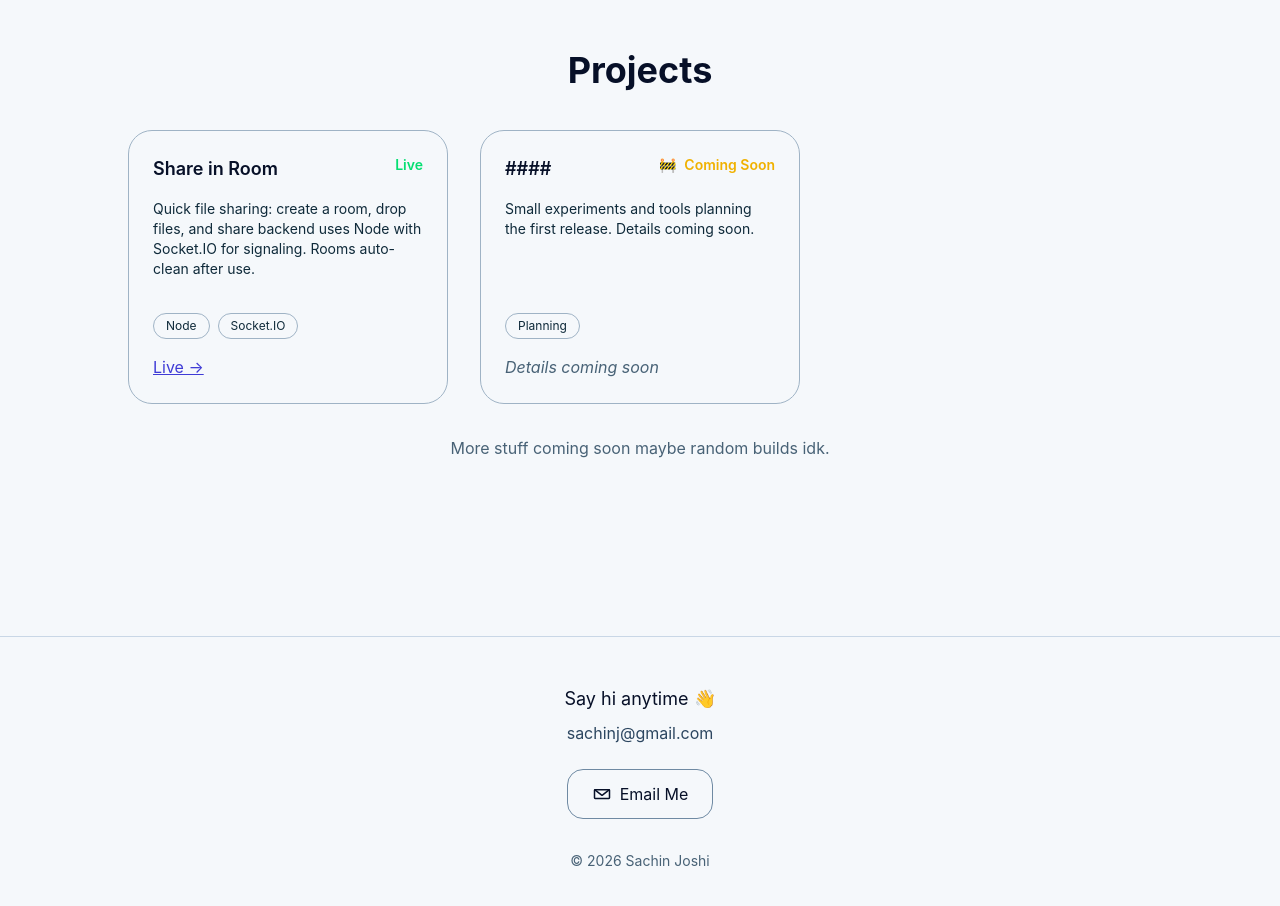
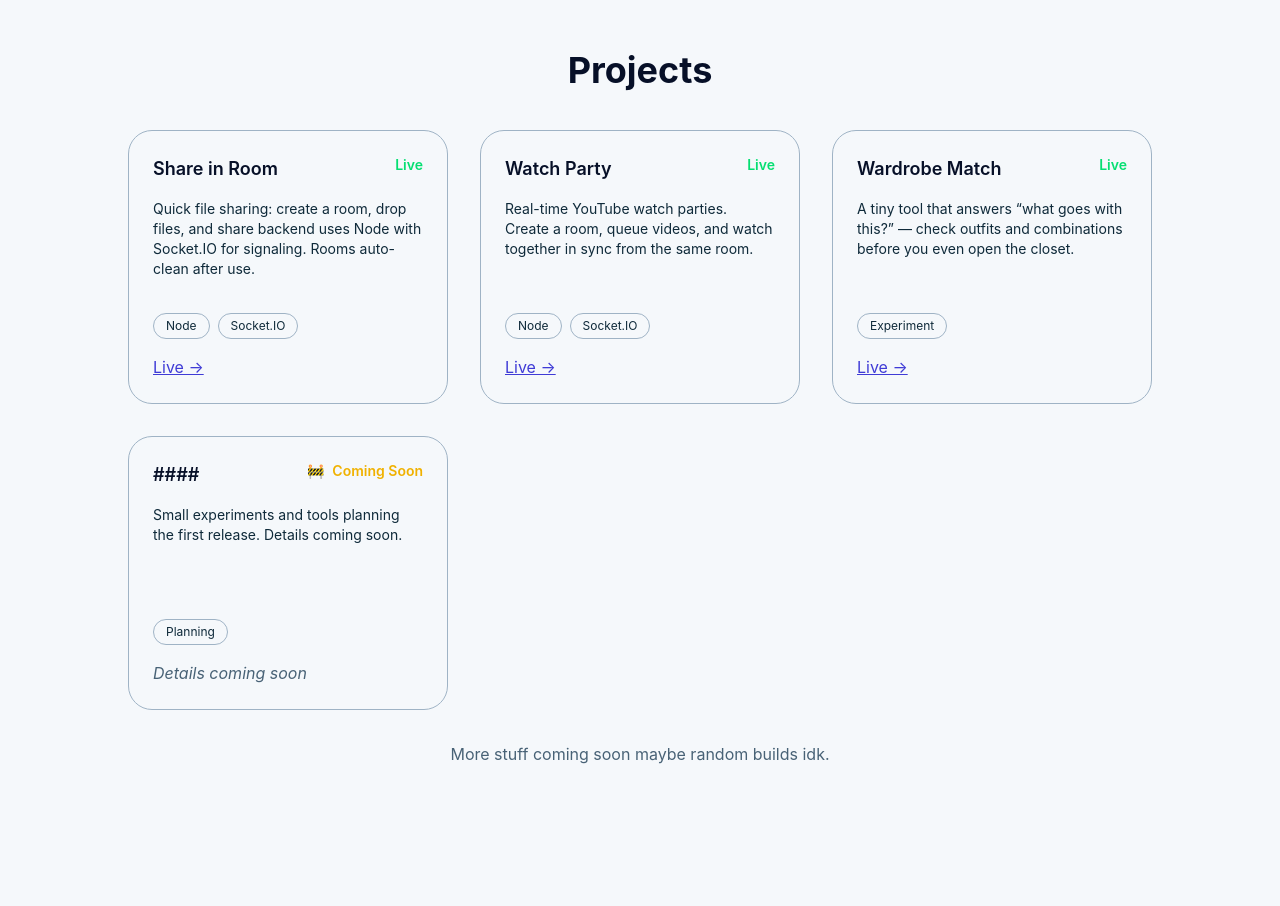
Before and after one commit to sachincodes/portfolio, a Next.js app: page / in a window 1280 px wide. Shown: the part 1260-2166 px from the top of the page. Built offline with nearby package versions, Linux system fonts and the light colour scheme; no server answers.

Commit message:
add watch party and wardrobe projects

```diff
--- a/app/page.tsx
+++ b/app/page.tsx
@@ -23,14 +23,14 @@ export default function Home() {
 
       const prefersDark = window.matchMedia("(prefers-color-scheme: dark)").matches;
       return { initialTheme: prefersDark ? "dark" : "light", initialHasSaved: false, initialIsInitialized: true };
-    } catch (e) {
+    } catch {
       return { initialTheme: "light" as "dark" | "light", initialHasSaved: false, initialIsInitialized: false };
     }
   })();
 
   const [theme, setTheme] = useState<"dark" | "light">(initialTheme);
   const [hasSavedTheme, setHasSavedTheme] = useState(initialHasSaved);
-  const [isInitialized, setIsInitialized] = useState(initialIsInitialized);
+  const [isInitialized] = useState(initialIsInitialized);
 
   const techStack = [
     "Coding",
@@ -57,6 +57,22 @@ export default function Home() {
       tags: ["Node", "Socket.IO"],
       status: "Live",
     },
+    {
+      title: "Watch Party",
+      description:
+        "Real-time YouTube watch parties. Create a room, queue videos, and watch together in sync from the same room.",
+      url: "https://party.shareinroom.cloud",
+      tags: ["Node", "Socket.IO"],
+      status: "Live",
+    },
+    {
+      title: "Wardrobe Match",
+      description:
+        "A tiny tool that answers “what goes with this?” — check outfits and combinations before you even open the closet.",
+      url: "https://wardrobe.shareinroom.cloud",
+      tags: ["Experiment"],
+      status: "Live",
+    },
     // Coming soon / skeleton card
     {
       title: "####",
@@ -64,7 +80,7 @@ export default function Home() {
       url: "#",
       tags: ["Planning"],
       status: "Coming Soon",
-    }
+    },
     // Add more projects here later
   ];
 
```
Also changed, not shown: app/globals.css (line endings or trailing spaces), app/layout.tsx (line endings or trailing spaces), 2 other files (tests, documents, lock files or other folders).
